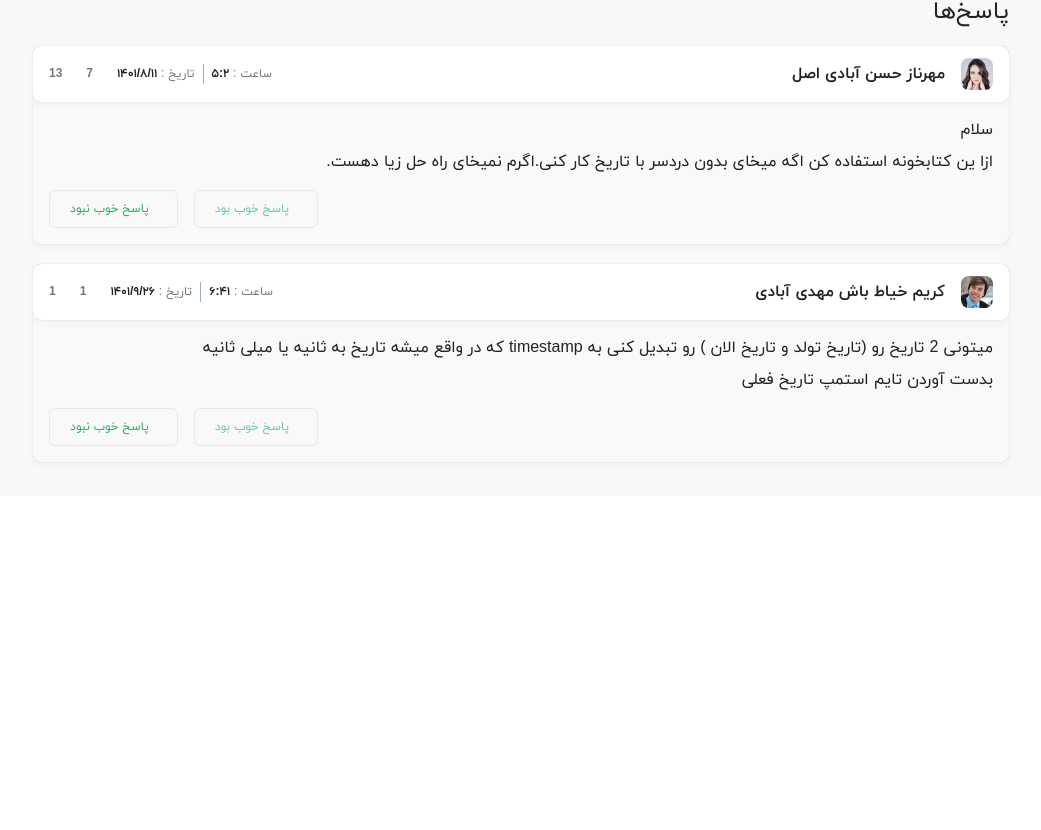
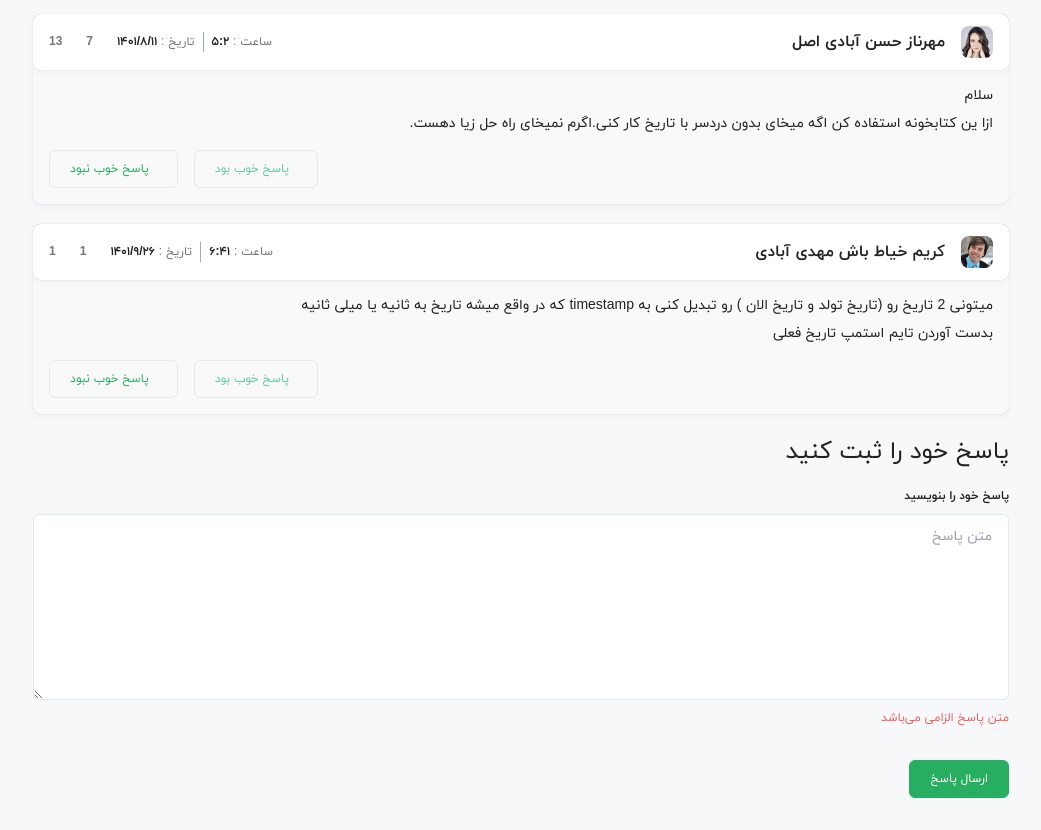
Before and after one commit to masudafsar/karnameh, a React (Vite) app: page /a44b4364-7091-45f3-8ca4-d213d67ce894 in a window 1280 px wide. Shown: the part 304-1134 px from the top of the page, without its empty margins (119-1160 px from the left). Before the commit the page ends 800 px from the top, so only its background shows below. Built offline with nearby package versions, Linux system fonts and the light colour scheme.

Commit message:
Implement reply form

```diff
--- a/src/App.tsx
+++ b/src/App.tsx
@@ -2,7 +2,7 @@ import Router from '@route/router';
 
 function App() {
   return (
-    <div id="App" className="text-black">
+    <div id="App" className="text-black text-base">
       <Router />
     </div>
   );
--- a/src/layouts/mainLayout.tsx
+++ b/src/layouts/mainLayout.tsx
@@ -6,7 +6,7 @@ function MainLayout() {
   return (
     <main className="bg-secondary-lightest min-h-screen">
       <AppBar />
-      <section className="container mx-auto my-8">
+      <section className="container mx-auto py-8">
         <Outlet />
       </section>
     </main>
--- a/src/pages/QuestionSingle.tsx
+++ b/src/pages/QuestionSingle.tsx
@@ -1,4 +1,5 @@
 import AnswerCard from '@component/answerCard';
+import Button from '@component/button';
 import QuestionCard from '@component/questionCard';
 import db from 'db.json';
 import React from 'react';
@@ -23,6 +24,28 @@ function QuestionSingle({}: IProps) {
           </div>
         </>
       )}
+      <form
+        onSubmit={e => {
+          e.preventDefault();
+          alert('SUBMITTED');
+        }}
+      >
+        <h3 className="text-h1 font-bolder mt-5 mb-4">پاسخ خود را ثبت کنید</h3>
+        <div className="mb-8">
+          <label className="flex flex-col">
+            <span className="text-sm font-bold mb-2">پاسخ خود را بنویسید</span>
+            <textarea
+              rows={8}
+              placeholder="متن پاسخ"
+              className="py-3 px-4 mb-2 resize-y bg-white border border-gray-light rounded-sm"
+            />
+          </label>
+          <p className="text-sm text-error">متن پاسخ الزامی می‌باشد</p>
+        </div>
+        <Button variant="contained" type="submit">
+          ارسال پاسخ
+        </Button>
+      </form>
     </>
   );
 }
```
